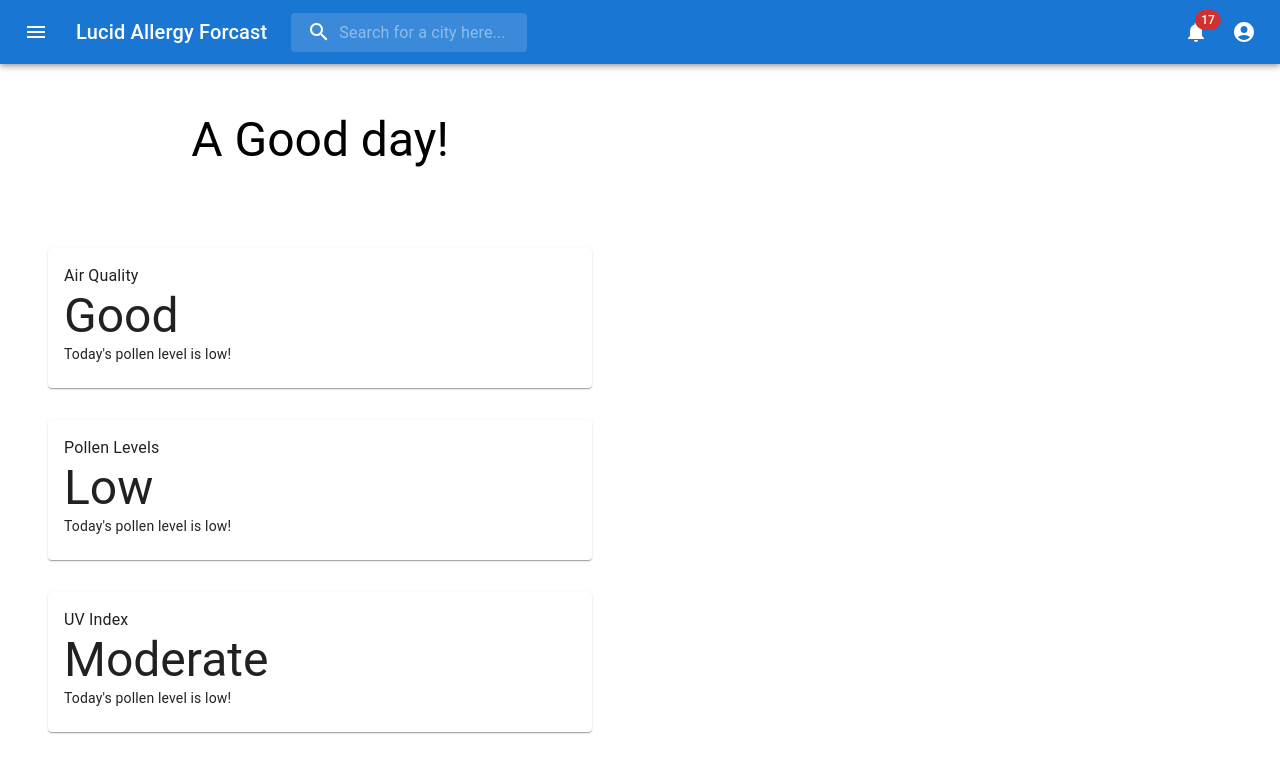
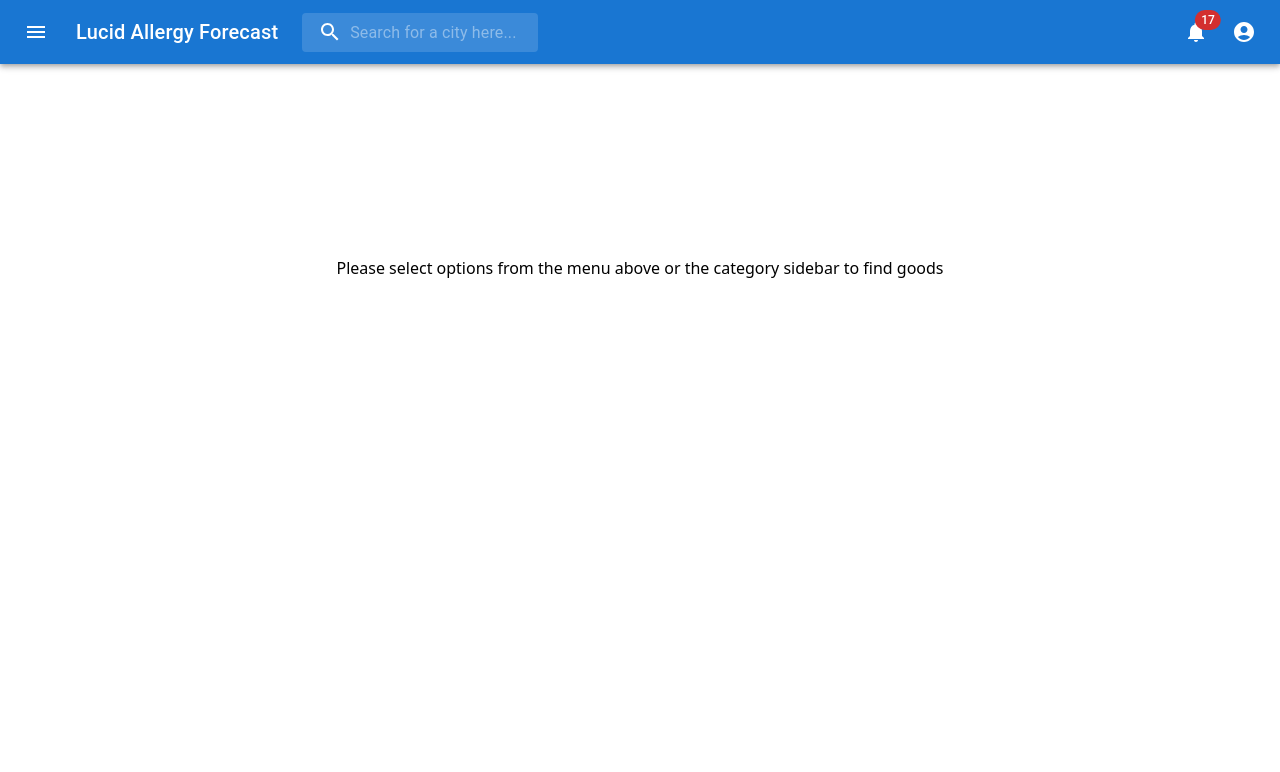
Before and after one commit to robertchenbao/lucid-allergy-forecast, a React (Create React App) app in the folder frontend/: page / in a window 1280 px wide. Shown: the top 772 px of the page. Built offline with nearby package versions, Linux system fonts and the light colour scheme.

Commit message:
Add weather card display to dashboard

```diff
--- a/frontend/package.json
+++ b/frontend/package.json
@@ -12,6 +12,7 @@
     "@testing-library/user-event": "^12.1.10",
     "react": "^17.0.2",
     "react-dom": "^17.0.2",
+    "react-hook-form": "^7.22.0",
     "react-scripts": "4.0.3",
     "web-vitals": "^1.0.1"
   },
--- a/frontend/src/App.js
+++ b/frontend/src/App.js
@@ -1,4 +1,4 @@
-import * as React from "react";
+import React, { useEffect, useState } from "react";
 import { styled, alpha } from "@mui/material/styles";
 import AppBar from "@mui/material/AppBar";
 import Box from "@mui/material/Box";
@@ -19,6 +19,7 @@ import Card from "@mui/material/Card";
 import CardActions from "@mui/material/CardActions";
 import CardContent from "@mui/material/CardContent";
 import Button from "@mui/material/Button";
+import { useForm } from "react-hook-form";
 
 const Search = styled("div")(({ theme }) => ({
     position: "relative",
@@ -77,13 +78,20 @@ function WeatherInfoCard(props) {
         </Card>
     );
 }
-export default function PrimarySearchAppBar() {
-    const [anchorEl, setAnchorEl] = React.useState(null);
-    const [mobileMoreAnchorEl, setMobileMoreAnchorEl] = React.useState(null);
+export default function WeatherApp() {
+    const [anchorEl, setAnchorEl] = useState(null);
+    const [mobileMoreAnchorEl, setMobileMoreAnchorEl] = useState(null);
+
+    // the incoming data, from weather API
+    const [weatherData, setWeatherData] = useState(null);
+
+    // the name of the city -- from user search input
+    const [cityName, setCityName] = useState("");
 
     const isMenuOpen = Boolean(anchorEl);
     const isMobileMenuOpen = Boolean(mobileMoreAnchorEl);
 
+    // open the profile menu
     const handleProfileMenuOpen = (event) => {
         setAnchorEl(event.currentTarget);
     };
@@ -122,6 +130,8 @@ export default function PrimarySearchAppBar() {
             <MenuItem onClick={handleMenuClose}>My account</MenuItem>
         </Menu>
     );
+
+    // Function for fetching data from forecasts api using location data from another endpoint
 
     const mobileMenuId = "primary-search-account-menu-mobile";
     const renderMobileMenu = (
@@ -167,6 +177,83 @@ export default function PrimarySearchAppBar() {
         </Menu>
     );
 
+    // display the results
+    function displayContent() {
+        if (!weatherData) {
+            return (
+                <div className="flex flex-col justify-center items-center">
+                    <div className="w-2/3 m-48">
+                        <h3 className="text-center">
+                            Please select options from the menu above or the
+                            category sidebar to find goods
+                        </h3>
+                    </div>
+                </div>
+            );
+        } else {
+            return (
+                <div className="w-1/2 h-128">
+                    <Typography
+                        variant="h3"
+                        component="div"
+                        className="text-center py-12"
+                    >
+                        A Good day!
+                    </Typography>
+
+                    <div>
+                        <WeatherInfoCard
+                            title={"Air Quality"}
+                            value={
+                                weatherData["DailyForecasts"][0]
+                                    .AirAndPollen[0]["Category"]
+                            }
+                        />
+                        <WeatherInfoCard
+                            title={"Pollen Levels"}
+                            value={
+                                weatherData["DailyForecasts"][0]
+                                    .AirAndPollen[1]["Category"]
+                            }
+                        />
+                        <WeatherInfoCard
+                            title={"UV Index"}
+                            value={
+                                weatherData["DailyForecasts"][0]
+                                    .AirAndPollen[5]["Category"]
+                            }
+                        />
+                    </div>
+                </div>
+            );
+        }
+    }
+
+    // submit the search form
+    function handleSearchSubmit(event) {
+        const forecastUrl = `http://localhost:8000/api/weather/${cityName}`;
+        fetch(forecastUrl, {
+            // posts the form to users/me/items. You need to login to be able to send this
+            method: "GET",
+            headers: {
+                "Content-Type": "application/json",
+            },
+        })
+            .then((response) => response.json())
+            .then((data) => {
+                let weatherInfo = JSON.parse(data["data"]["_content"]);
+                setWeatherData(weatherInfo);
+                console.log("weatherInfo::");
+                console.log(weatherInfo);
+            });
+        event.preventDefault();
+    }
+
+    // handle search value change -- update the current state if needed
+    function handleSearchChange(event) {
+        setCityName(event.target.value);
+    }
+
     return (
         <div>
             <Box className="flex-grow">
@@ -187,16 +274,21 @@ export default function PrimarySearchAppBar() {
                             component="div"
                             sx={{ display: { xs: "none", sm: "block" } }}
                         >
-                            Lucid Allergy Forcast
+                            Lucid Allergy Forecast
                         </Typography>
                         <Search>
                             <SearchIconWrapper>
                                 <SearchIcon />
                             </SearchIconWrapper>
-                            <StyledInputBase
-                                placeholder="Search for a city here..."
-                                inputProps={{ "aria-label": "search" }}
-                            />
+                            <form onSubmit={handleSearchSubmit}>
+                                <StyledInputBase
+                                    placeholder="Search for a city here..."
+                                    inputProps={{ "aria-label": "search" }}
+                                    type="text"
+                                    value={cityName}
+                                    onChange={handleSearchChange}
+                                />
+                            </form>
                         </Search>
                         <Box sx={{ flexGrow: 1 }} />
                         <Box sx={{ display: { xs: "none", md: "flex" } }}>
@@ -238,22 +330,7 @@ export default function PrimarySearchAppBar() {
             </Box>
             {renderMobileMenu}
             {renderMenu}
-
-            <div className="w-1/2 h-128">
-                <Typography
-                    variant="h3"
-                    component="div"
-                    className="text-center py-12"
-                >
-                    A Good day!
-                </Typography>
-
-                <div>
-                    <WeatherInfoCard title={"Air Quality"} value={"Good"} />
-                    <WeatherInfoCard title={"Pollen Levels"} value={"Low"} />
-                    <WeatherInfoCard title={"UV Index"} value={"Moderate"} />
-                </div>
-            </div>
+            {displayContent()}
         </div>
     );
 }
```
Also changed, not shown: 1 other file (tests, documents, lock files or other folders).
